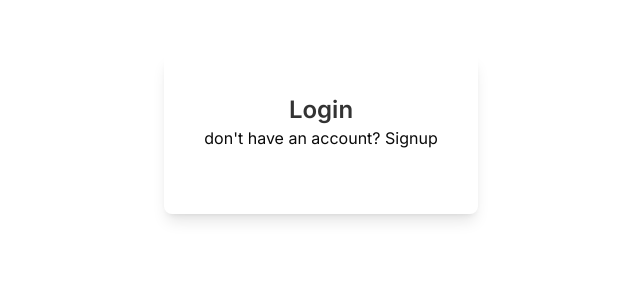
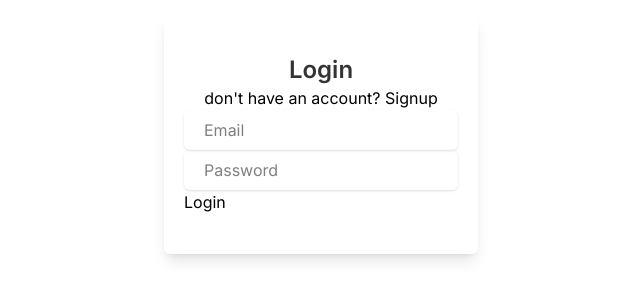
Before and after one commit to zyin-jessie/Product-Management-System, a Next.js app in the folder frontend/: page /auth/login in a window 1280 px wide. Shown: the part 266-566 px from the top of the page, without its empty margins (319-959 px from the left). Built offline with nearby package versions, Linux system fonts and the light colour scheme.

Commit message:
added theme

```diff
--- a/frontend/package.json
+++ b/frontend/package.json
@@ -9,14 +9,17 @@
     "lint": "next lint"
   },
   "dependencies": {
+    "@radix-ui/react-slot": "^1.1.2",
     "class-variance-authority": "^0.7.1",
     "clsx": "^2.1.1",
     "formik": "^2.4.6",
     "lucide-react": "^0.479.0",
     "next": "15.2.1",
+    "next-themes": "^0.4.5",
     "react": "^19.0.0",
     "react-dom": "^19.0.0",
     "react-hot-toast": "^2.5.2",
+    "react-icons": "^5.5.0",
     "tailwind-merge": "^3.0.2",
     "tailwindcss-animate": "^1.0.7",
     "yup": "^1.6.1"
--- a/frontend/src/app/(auth)/auth/components/loginForm.tsx
+++ b/frontend/src/app/(auth)/auth/components/loginForm.tsx
@@ -1,5 +1,9 @@
+'use client'
 import React from 'react'
 import Link from 'next/link'
+import toast from 'react-hot-toast'
+import { Button } from '@/components/ui/button'
+import { LuTrash2 } from 'react-icons/lu'
 
 const LoginForm = () => {
   return (
@@ -7,11 +11,15 @@ const LoginForm = () => {
         <div className='shadow-lg p-5 py-10 rounded-md'>
             <div className='text-center'>
                 <p className='text-2xl font-semibold text-[#333]'>Login</p>
-                <p>don't have an account? <Link href="/auth/signup">Signup</Link></p>
+                <p className='text-muted-foreground'>don't have an account? <Link href="/auth/signup">Signup</Link></p>
             </div>
 
-            <form action="#">
-                <input type="text" className='w-full px-5 rounded-md' />
+            <form action="#" method="POST">
+                <input type="text" placeholder='Email' className='text-field' />
+                <input type="text" placeholder='Password' className='text-field' />
+
+                <Link className='w-full bg-primary' href="#" onClick={() => toast.success("Logged in!")}>Login</Link>
+
             </form>
         </div>
     </div>
--- a/frontend/src/app/globals.css
+++ b/frontend/src/app/globals.css
@@ -4,76 +4,67 @@
 
 @custom-variant dark (&:is(.dark *));
 
-:root {
-  --background: oklch(1 0 0);
-  --foreground: oklch(0.145 0 0);
-  --card: oklch(1 0 0);
-  --card-foreground: oklch(0.145 0 0);
-  --popover: oklch(1 0 0);
-  --popover-foreground: oklch(0.145 0 0);
-  --primary: oklch(0.205 0 0);
-  --primary-foreground: oklch(0.985 0 0);
-  --secondary: oklch(0.97 0 0);
-  --secondary-foreground: oklch(0.205 0 0);
-  --muted: oklch(0.97 0 0);
-  --muted-foreground: oklch(0.556 0 0);
-  --accent: oklch(0.97 0 0);
-  --accent-foreground: oklch(0.205 0 0);
-  --destructive: oklch(0.577 0.245 27.325);
-  --destructive-foreground: oklch(0.577 0.245 27.325);
-  --border: oklch(0.922 0 0);
-  --input: oklch(0.922 0 0);
-  --ring: oklch(0.708 0 0);
-  --chart-1: oklch(0.646 0.222 41.116);
-  --chart-2: oklch(0.6 0.118 184.704);
-  --chart-3: oklch(0.398 0.07 227.392);
-  --chart-4: oklch(0.828 0.189 84.429);
-  --chart-5: oklch(0.769 0.188 70.08);
-  --radius: 0.625rem;
-  --sidebar: oklch(0.985 0 0);
-  --sidebar-foreground: oklch(0.145 0 0);
-  --sidebar-primary: oklch(0.205 0 0);
-  --sidebar-primary-foreground: oklch(0.985 0 0);
-  --sidebar-accent: oklch(0.97 0 0);
-  --sidebar-accent-foreground: oklch(0.205 0 0);
-  --sidebar-border: oklch(0.922 0 0);
-  --sidebar-ring: oklch(0.708 0 0);
-}
 
-.dark {
-  --background: oklch(0.145 0 0);
-  --foreground: oklch(0.985 0 0);
-  --card: oklch(0.145 0 0);
-  --card-foreground: oklch(0.985 0 0);
-  --popover: oklch(0.145 0 0);
-  --popover-foreground: oklch(0.985 0 0);
-  --primary: oklch(0.985 0 0);
-  --primary-foreground: oklch(0.205 0 0);
-  --secondary: oklch(0.269 0 0);
-  --secondary-foreground: oklch(0.985 0 0);
-  --muted: oklch(0.269 0 0);
-  --muted-foreground: oklch(0.708 0 0);
-  --accent: oklch(0.269 0 0);
-  --accent-foreground: oklch(0.985 0 0);
-  --destructive: oklch(0.396 0.141 25.723);
-  --destructive-foreground: oklch(0.637 0.237 25.331);
-  --border: oklch(0.269 0 0);
-  --input: oklch(0.269 0 0);
-  --ring: oklch(0.439 0 0);
-  --chart-1: oklch(0.488 0.243 264.376);
-  --chart-2: oklch(0.696 0.17 162.48);
-  --chart-3: oklch(0.769 0.188 70.08);
-  --chart-4: oklch(0.627 0.265 303.9);
-  --chart-5: oklch(0.645 0.246 16.439);
-  --sidebar: oklch(0.205 0 0);
-  --sidebar-foreground: oklch(0.985 0 0);
-  --sidebar-primary: oklch(0.488 0.243 264.376);
-  --sidebar-primary-foreground: oklch(0.985 0 0);
-  --sidebar-accent: oklch(0.269 0 0);
-  --sidebar-accent-foreground: oklch(0.985 0 0);
-  --sidebar-border: oklch(0.269 0 0);
-  --sidebar-ring: oklch(0.439 0 0);
-}
+
+
+@layer base {
+    :root {
+      --background: 0 0% 100%;
+      --foreground: 222.2 84% 4.9%;
+      --card: 0 0% 100%;
+      --card-foreground: 222.2 84% 4.9%;
+      --popover: 0 0% 100%;
+      --popover-foreground: 222.2 84% 4.9%;
+      --primary: 221.2 83.2% 53.3%;
+      --primary-foreground: 210 40% 98%;
+      --secondary: 210 40% 96.1%;
+      --secondary-foreground: 222.2 47.4% 11.2%;
+      --muted: 210 40% 96.1%;
+      --muted-foreground: 215.4 16.3% 46.9%;
+      --accent: 210 40% 96.1%;
+      --accent-foreground: 222.2 47.4% 11.2%;
+      --destructive: 0 84.2% 60.2%;
+      --destructive-foreground: 210 40% 98%;
+      --border: 214.3 31.8% 91.4%;
+      --input: 214.3 31.8% 91.4%;
+      --ring: 221.2 83.2% 53.3%;
+      --radius: 0.5rem;
+      --chart-1: 12 76% 61%;
+      --chart-2: 173 58% 39%;
+      --chart-3: 197 37% 24%;
+      --chart-4: 43 74% 66%;
+      --chart-5: 27 87% 67%;
+    }
+
+    .dark {
+      --background: 222.2 84% 4.9%;
+      --foreground: 210 40% 98%;
+      --card: 222.2 84% 4.9%;
+      --card-foreground: 210 40% 98%;
+      --popover: 222.2 84% 4.9%;
+      --popover-foreground: 210 40% 98%;
+      --primary: 217.2 91.2% 59.8%;
+      --primary-foreground: 222.2 47.4% 11.2%;
+      --secondary: 217.2 32.6% 17.5%;
+      --secondary-foreground: 210 40% 98%;
+      --muted: 217.2 32.6% 17.5%;
+      --muted-foreground: 215 20.2% 65.1%;
+      --accent: 217.2 32.6% 17.5%;
+      --accent-foreground: 210 40% 98%;
+      --destructive: 0 62.8% 30.6%;
+      --destructive-foreground: 210 40% 98%;
+      --border: 217.2 32.6% 17.5%;
+      --input: 217.2 32.6% 17.5%;
+      --ring: 224.3 76.3% 48%;
+      --chart-1: 220 70% 50%;
+      --chart-2: 160 60% 45%;
+      --chart-3: 30 80% 55%;
+      --chart-4: 280 65% 60%;
+      --chart-5: 340 75% 55%;
+    }
+  }
+
+
 
 @theme inline {
   --color-background: var(--background);
@@ -121,4 +112,10 @@
   body {
     @apply bg-background text-foreground;
   }
+  .text-field {
+    display: block;
+    width: 100%;
+    padding: 0.5rem 1.25rem;
+    @apply rounded-md border-0 shadow-sm;
+  }
 }
--- a/frontend/src/app/layout.tsx
+++ b/frontend/src/app/layout.tsx
@@ -1,5 +1,7 @@
 import type { Metadata } from "next";
 import { Inter } from "next/font/google";
+import { Toaster } from "react-hot-toast";
+import { ThemeProvider } from "@/hooks/ThemeProvider";
 import "./globals.css";
 
 const inter = Inter({ subsets: ["latin"] });
@@ -15,10 +17,13 @@ export default function RootLayout({
 }>) {
   return (
     <html lang="en">
-      <body
-        className={`${inter.className} select-none`}
-      >
-        {children}
+      <body className={`${inter.className} select-none`}>
+        <ThemeProvider
+            attribute="class" defaultTheme="system"
+            enableSystem disableTransitionOnChange>
+            {children}
+            <Toaster />
+        </ThemeProvider>
       </body>
     </html>
   );
--- /dev/null
+++ b/frontend/src/components/ui/button.tsx
@@ -0,0 +1,58 @@
+import * as React from "react"
+import { Slot } from "@radix-ui/react-slot"
+import { cva, type VariantProps } from "class-variance-authority"
+
+import { cn } from "@/lib/utils"
+
+const buttonVariants = cva(
+  "inline-flex items-center justify-center gap-2 whitespace-nowrap rounded-md text-sm font-medium transition-[color,box-shadow] disabled:pointer-events-none disabled:opacity-50 [&_svg]:pointer-events-none [&_svg:not([class*='size-'])]:size-4 shrink-0 [&_svg]:shrink-0 outline-none focus-visible:border-ring focus-visible:ring-ring/50 focus-visible:ring-[3px] aria-invalid:ring-destructive/20 dark:aria-invalid:ring-destructive/40 aria-invalid:border-destructive",
+  {
+    variants: {
+      variant: {
+        default:
+          "bg-primary text-primary-foreground shadow-xs hover:bg-primary/90",
+        destructive:
+          "bg-destructive text-white shadow-xs hover:bg-destructive/90 focus-visible:ring-destructive/20 dark:focus-visible:ring-destructive/40",
+        outline:
+          "border border-input bg-background shadow-xs hover:bg-accent hover:text-accent-foreground",
+        secondary:
+          "bg-secondary text-secondary-foreground shadow-xs hover:bg-secondary/80",
+        ghost: "hover:bg-accent hover:text-accent-foreground",
+        link: "text-primary underline-offset-4 hover:underline",
+      },
+      size: {
+        default: "h-9 px-4 py-2 has-[>svg]:px-3",
+        sm: "h-8 rounded-md gap-1.5 px-3 has-[>svg]:px-2.5",
+        lg: "h-10 rounded-md px-6 has-[>svg]:px-4",
+        icon: "size-9",
+      },
+    },
+    defaultVariants: {
+      variant: "default",
+      size: "default",
+    },
+  }
+)
+
+function Button({
+  className,
+  variant,
+  size,
+  asChild = false,
+  ...props
+}: React.ComponentProps<"button"> &
+  VariantProps<typeof buttonVariants> & {
+    asChild?: boolean
+  }) {
+  const Comp = asChild ? Slot : "button"
+
+  return (
+    <Comp
+      data-slot="button"
+      className={cn(buttonVariants({ variant, size, className }))}
+      {...props}
+    />
+  )
+}
+
+export { Button, buttonVariants }
--- /dev/null
+++ b/frontend/src/hooks/ThemeProvider.tsx
@@ -0,0 +1,11 @@
+"use client"
+
+import * as React from "react"
+import { ThemeProvider as NextThemesProvider } from "next-themes"
+
+export function ThemeProvider({
+  children,
+  ...props
+}: React.ComponentProps<typeof NextThemesProvider>) {
+  return <NextThemesProvider {...props}>{children}</NextThemesProvider>
+}
```
